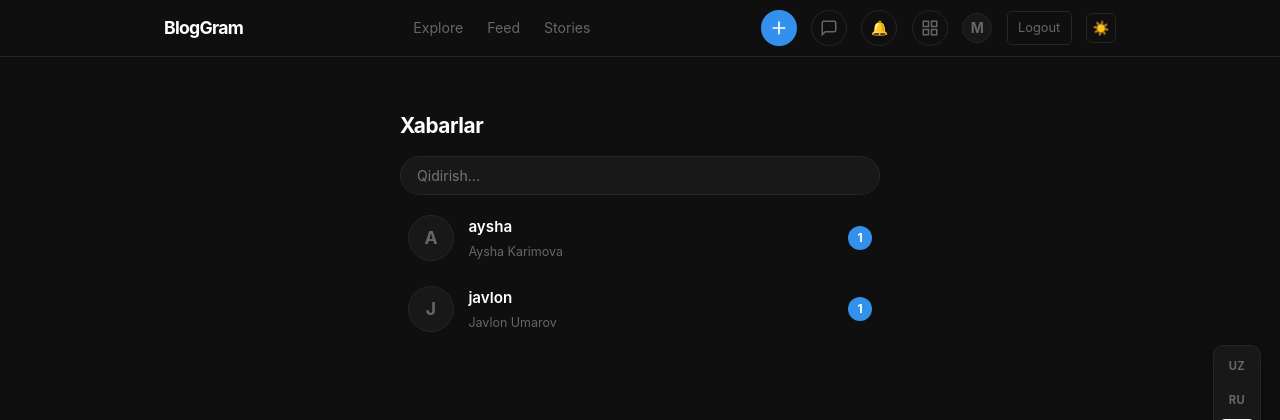
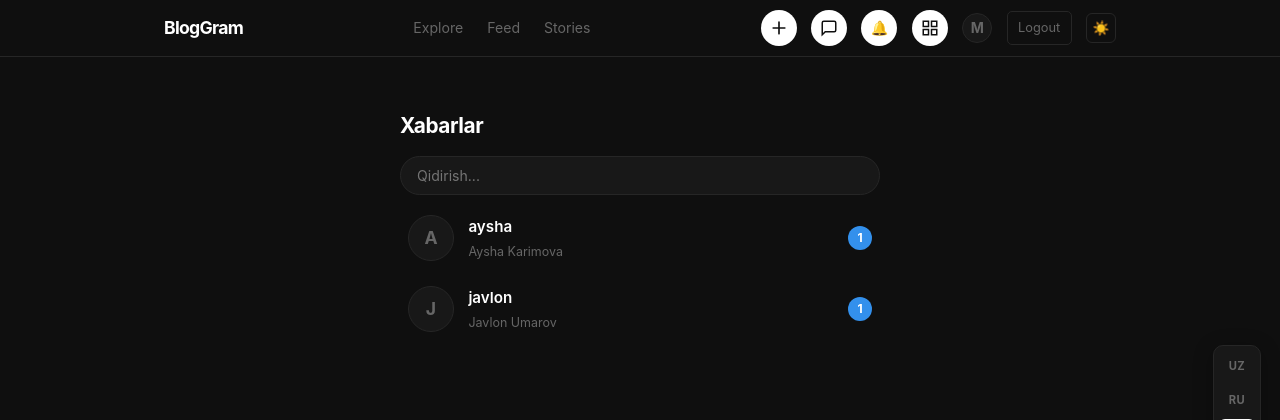
Before and after one commit to islomovmuhammadkarim/BlogGramm, a Django app: page /dm/ in a window 1280 px wide. Shown: the top 420 px of the page. Run offline with Django 4.2, Linux system fonts and the light colour scheme; a user stored in the database is signed in; data comes from the database, SQL or seed files in the repository; data that the repository does not hold is empty; some libraries are stand-ins or nearby versions.

Commit message:
Fix: nav buttons use accent/bg - same style in dark/light

```diff
--- a/static/style.css
+++ b/static/style.css
@@ -87,14 +87,13 @@ a { color: inherit; text-decoration: none; }
 .btn-write { padding: 0.35rem 0.9rem; background: var(--accent); color: var(--bg) !important; border-radius: 6px; font-size: 0.82rem; font-weight: 600; transition: opacity .2s !important; }
 .btn-write:hover { opacity: 0.85; }
 
-.nav-btn-write { display: flex; align-items: center; justify-content: center; width: 36px; height: 36px; background: #3390ec; color: #fff; border-radius: 50%; transition: transform .15s, opacity .15s; }
-.nav-btn-write svg { stroke: #fff; }
+.nav-btn-write { display: flex; align-items: center; justify-content: center; width: 36px; height: 36px; background: var(--accent); color: var(--bg); border-radius: 50%; transition: transform .15s, opacity .15s; }
+.nav-btn-write svg { stroke: var(--bg); }
 .nav-btn-write:hover { transform: scale(1.08); opacity: 0.9; }
-[data-theme="light"] .nav-btn-write { background: #1a1a1a; color: #fff; }
-[data-theme="light"] .nav-btn-write svg { stroke: #fff; }
 
-.nav-btn-msg { display: flex; align-items: center; justify-content: center; width: 36px; height: 36px; border-radius: 50%; border: 1px solid var(--border); color: var(--muted); transition: border-color .2s, color .2s, background .2s; position: relative; }
-.nav-btn-msg:hover { border-color: var(--accent); color: var(--accent); background: var(--surface); }
+.nav-btn-msg { display: flex; align-items: center; justify-content: center; width: 36px; height: 36px; border-radius: 50%; background: var(--accent); color: var(--bg); border: none; transition: transform .15s, opacity .15s; position: relative; }
+.nav-btn-msg svg { stroke: var(--bg); }
+.nav-btn-msg:hover { transform: scale(1.08); opacity: 0.9; }
 
 .nav-avatar { width: 30px; height: 30px; border-radius: 50%; background: var(--surface); border: 1px solid var(--border); display: flex; align-items: center; justify-content: center; font-size: 0.75rem; font-weight: 700; overflow: hidden; color: var(--muted); }
 .nav-avatar img { width: 100%; height: 100%; object-fit: cover; }
```
